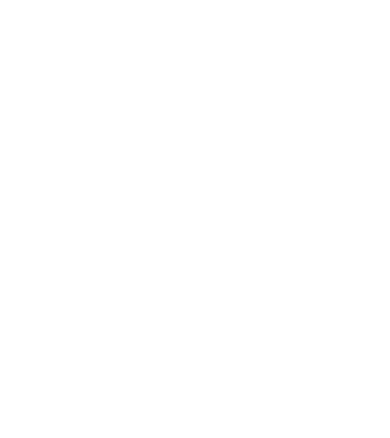
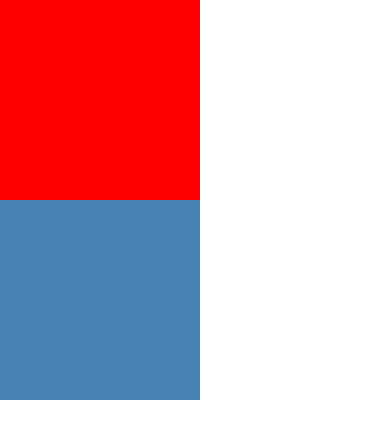
Before and after one commit to nextunicorn-inc/front-onboarding-program, a Next.js app: page / in a window 390 px wide. Shown: the top 438 px of the page. Built offline with nearby package versions, Linux system fonts and the light colour scheme.

Commit message:
[FEAT] Add mediaQuery utils   - MediaQueryOne is to modulize media query itself   - MediaQueryTwo is hard-coded style object representing each viewport

```diff
--- a/pages/index.tsx
+++ b/pages/index.tsx
@@ -2,10 +2,35 @@
 import Head from 'next/head';
 import Image from 'next/image';
 import styles from '../styles/Home.module.css';
+import styled from "@emotion/styled";
+
+import {MediaQueryOne, MediaQueryTwo} from "../utils/MediaQuery";
+
+const Box1 = styled.div`
+  ${MediaQueryOne.mobile`
+    width: 200px;
+    height: 200px;
+    background-color: red;
+  `}
+`;
+
+const Box2 = styled.div`
+  ${MediaQueryTwo.mobile} {
+    width: 200px;
+    height: 200px;
+    background-color: steelblue;
+  }
+`;
+
 
 
 function Home() {
-  return null;
+  return (
+    <>
+      <Box1 />
+      <Box2 />
+    </>
+  )
 }
 
 export default Home;
--- /dev/null
+++ b/utils/MediaQuery.ts
@@ -0,0 +1,31 @@
+import { css } from "@emotion/react";
+
+const sizes = {
+  mobile: 767,
+  tablet: 1239,
+};
+
+
+
+type MediaQueryOne = Record<keyof typeof sizes, typeof css>;
+const MediaQueryOne: MediaQueryOne = Object.keys(sizes).reduce((acc, size) => {
+  acc[size] = (...args) => css`
+    @media screen and (max-width:${sizes[size]}px) {
+      ${css(...args)};
+    }
+  `;
+  return acc;
+}, {} as MediaQueryOne);
+
+
+
+type MediaQueryTwo = Record<keyof typeof sizes, string>;
+const MediaQueryTwo: MediaQueryTwo = {
+  mobile: `@media screen and (max-width: ${sizes.mobile}px)`,
+  tablet: `@media screen and (max-width: ${sizes.tablet}px)`,
+};
+
+export {
+  MediaQueryOne,
+  MediaQueryTwo
+}
```
